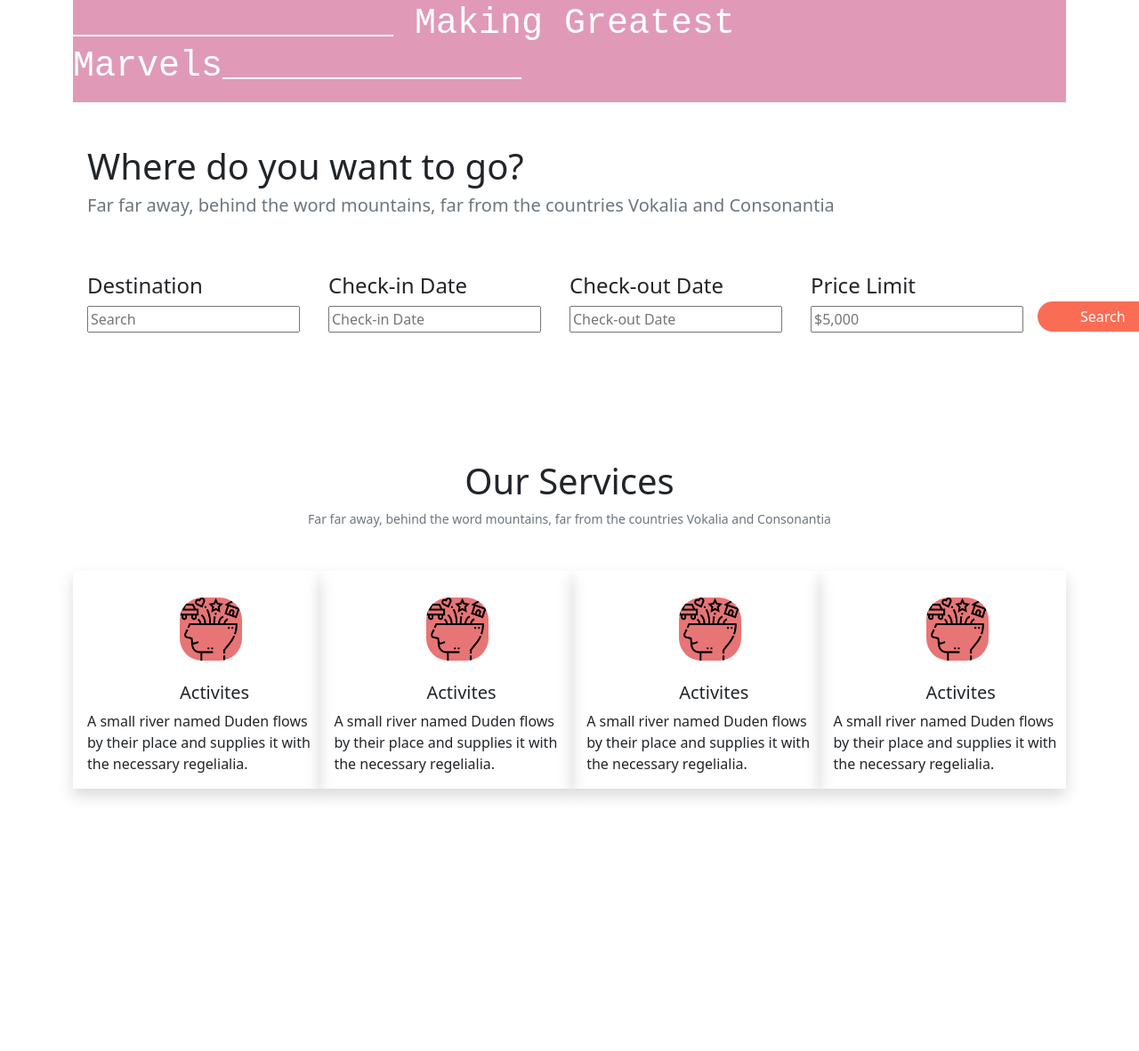
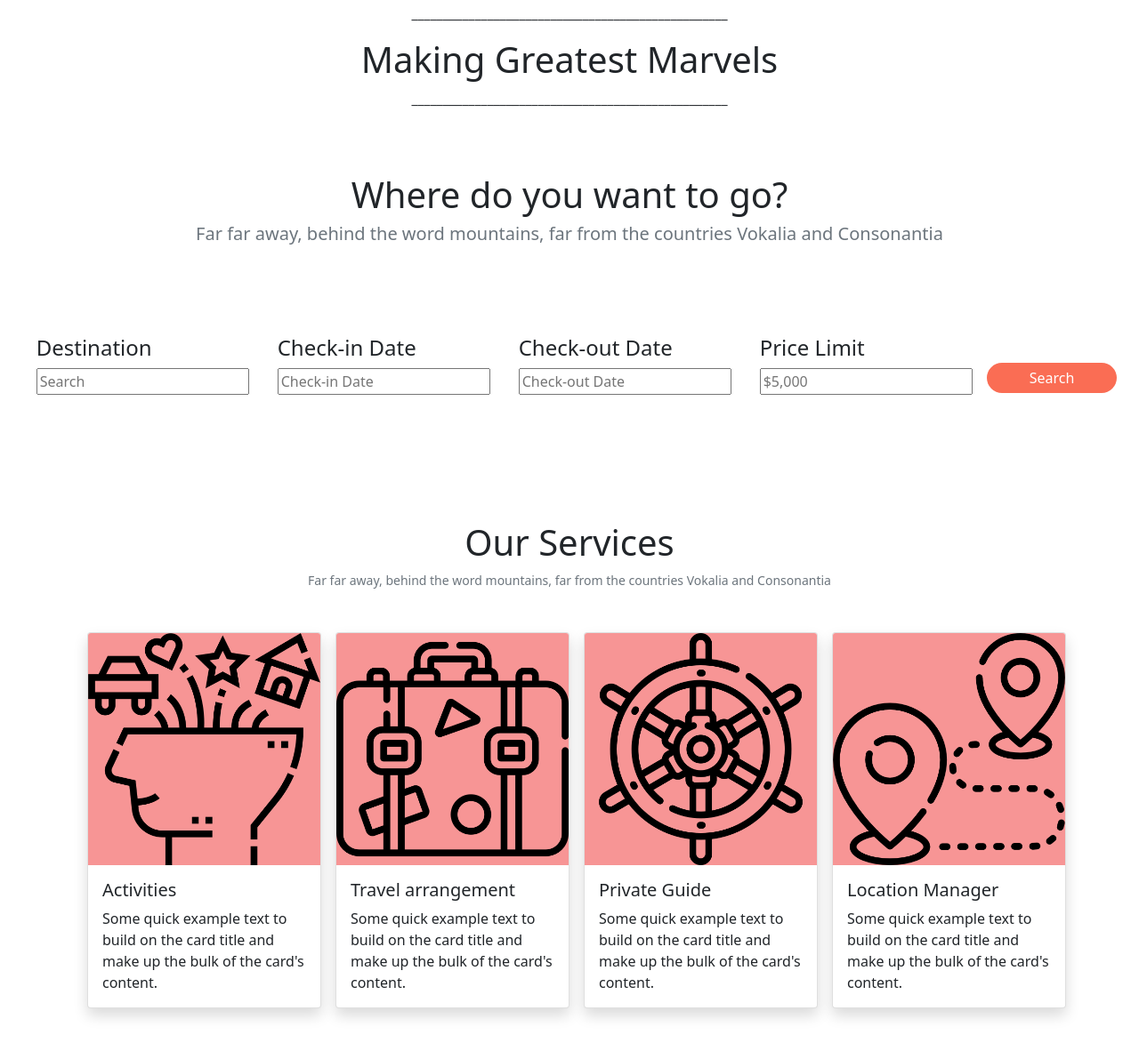
Before and after one commit to Nusrat-Jahan-Nijhum/travel-mania, a plain HTML site: page index.html in a window 1280 px wide. Shown: the part 1051-2233 px from the top of the page at 89% size. Before the commit the page ends 1986 px from the top, so only its background shows below. Drawn offline with nearby package versions, Linux system fonts and the light colour scheme.

Commit message:
card done

```diff
--- a/index.html
+++ b/index.html
@@ -110,20 +110,29 @@
 
     </header>
     <main>
+        <!-------------
+               where do you want to go section
+        --------------------->
         <section class="container ">
-            <div class="travel-mania-quote-bg mt-5 mb-5 pt-2 pb-2  ">
-                <h1> _______________ Making Greatest Marvels______________
+            <div class="d-flex flex-column justify-content-center align-items-center mt-5 mb-5 pt-2 pb-2  ">
+                <p>__________________________________________________</p>
+                <h1> Making Greatest Marvels
                 </h1>
+                <p>__________________________________________________</p>
             </div>
-            <div class="my-5 m-3">
-                <h1>Where do you want to go?</h1>
-                <h5 class="text-secondary">Far far away, behind the word mountains, far from the countries Vokalia and
-                    Consonantia </h5>
+            <div class="d-flex flex-column justify-content-center align-items-center my-5 m-3">
+                <div>
+                    <h1 class="d-flex flex-column justify-content-center align-items-center">Where do you want to go?
+                    </h1>
+                    <h5 class="text-secondary">Far far away, behind the word mountains, far from the countries Vokalia
+                        and
+                        Consonantia </h5>
+                </div>
             </div>
             <!------------
                 SEARCH BARS
             ------------------->
-            <div class="search-bars d-flex">
+            <div class="search-bars d-flex justify-content-center align-items-center ">
                 <div class="m-3">
                     <h4>Destination</h4>
                     <form class="d-flex">
@@ -163,7 +172,7 @@
                    ------------------->
         <section class="container" id="service">
             <div>
-                <h1 class="d-flex justify-content-center">Our Services
+                <h1 class="d-flex justify-content-center ">Our Services
                 </h1>
                 <small class="text-secondary d-flex justify-content-center">Far far away, behind the word mountains, far
                     from
@@ -171,40 +180,40 @@
                     Consonantia
                 </small>
             </div>
-            <div class="service-icons my-5 d-flex">
-                <div class="icon-no-1 shadow">
-                    <img src="images/icons/activity.png" style="width: 70px;height: 71px;" class="travel-mania-icons">
-                    <br>
-                    <br>
-                    <h5 class="travel-mania-icons-name">Activites</h5>
-                    <p class="ps-3">A small river named Duden flows by their place and supplies it with the
-                        necessary regelialia.</p>
+            <div class="service-icons my-5 d-flex justify-content-center">
+
+                <div class="card ms-3 shadow" style="width: 18rem;">
+                    <img src="images/icons/activity.png" class="card-img-top travel-mania-icons" alt="...">
+                    <div class="card-body">
+                        <h5 id="activity">Activities</h5>
+                        <p class="card-text">Some quick example text to build on the card title and make up the bulk of
+                            the card's content.</p>
+                    </div>
                 </div>
-                <div class="icon-no-1 shadow">
-                    <img src="images/icons/activity.png" style="width: 70px;height: 71px;" class="travel-mania-icons">
-                    <br>
-                    <br>
-                    <h5 class="travel-mania-icons-name">Activites</h5>
-                    <p class="ps-3 pe-3">A small river named Duden flows by their place and supplies it with the
-                        necessary regelialia.</p>
+                <div class="card ms-3 shadow" style="width: 18rem;">
+                    <img src="images/icons/travel arrangement.png" class="card-img-top travel-mania-icons" alt="...">
+                    <div class="card-body">
+                        <h5 id="travel arrangement">Travel arrangement</h5>
+                        <p class="card-text">Some quick example text to build on the card title and make up the bulk of
+                            the card's content.</p>
+                    </div>
                 </div>
-                <div class="icon-no-1 shadow">
-                    <img src="images/icons/activity.png" style="width: 70px;height: 71px;" class="travel-mania-icons">
-                    <br>
-                    <br>
-                    <h5 class="travel-mania-icons-name">Activites</h5>
-                    <p class="ps-3">A small river named Duden flows by their place and supplies it with the
-                        necessary regelialia.</p>
+                <div class="card ms-3 shadow" style="width: 18rem;">
+                    <img src="images/icons/guide.png" class="card-img-top travel-mania-icons" alt="...">
+                    <div class="card-body">
+                        <h5 id="guide">Private Guide</h5>
+                        <p class="card-text">Some quick example text to build on the card title and make up the bulk of
+                            the card's content.</p>
+                    </div>
                 </div>
-                <div class="icon-no-1 shadow">
-                    <img src="images/icons/activity.png" style="width: 70px;height: 71px;" class="travel-mania-icons">
-                    <br>
-                    <br>
-                    <h5 class="travel-mania-icons-name">Activites</h5>
-                    <p class="ps-3">A small river named Duden flows by their place and supplies it with the
-                        necessary regelialia.</p>
+                <div class="card ms-3 shadow" style="width: 18rem;">
+                    <img src="images/icons/location guide.png" class="card-img-top travel-mania-icons" alt="...">
+                    <div class="card-body">
+                        <h5 id="location">Location Manager</h5>
+                        <p class="card-text">Some quick example text to build on the card title and make up the bulk of
+                            the card's content.</p>
+                    </div>
                 </div>
-
 
             </div>
         </section>
--- a/style.css
+++ b/style.css
@@ -1,27 +1,18 @@
 .travel-mania-nav-bg{
     background-color: rgb(18, 189, 231);
 }
-.travel-mania-quote-bg{
-    background-color: rgb(224, 154, 183);
-    color: white;
-    font-family:verdana;
-    font-family:'Courier New';
-}
+
 .travel-mania-button{
     background-color: rgb(250, 109, 84);
     color: white;
     border: none;
+    margin-top: 29px;
     padding-top: 5px;
     padding-bottom: 5px;
     border-radius: 20px;
 }
 
 .travel-mania-icons{
-    background-color: rgb(231, 117, 117);
-    border-radius: 25px;
-    margin-left: 120px;
-    margin-top: 30px;
+    background-color: rgb(247, 149, 149);
+
 }
-.travel-mania-icons-name{
-    margin-left: 120px;
-}
```
Also changed, not shown: images/icons/2.png (renamed from images/icons/761488.png).
